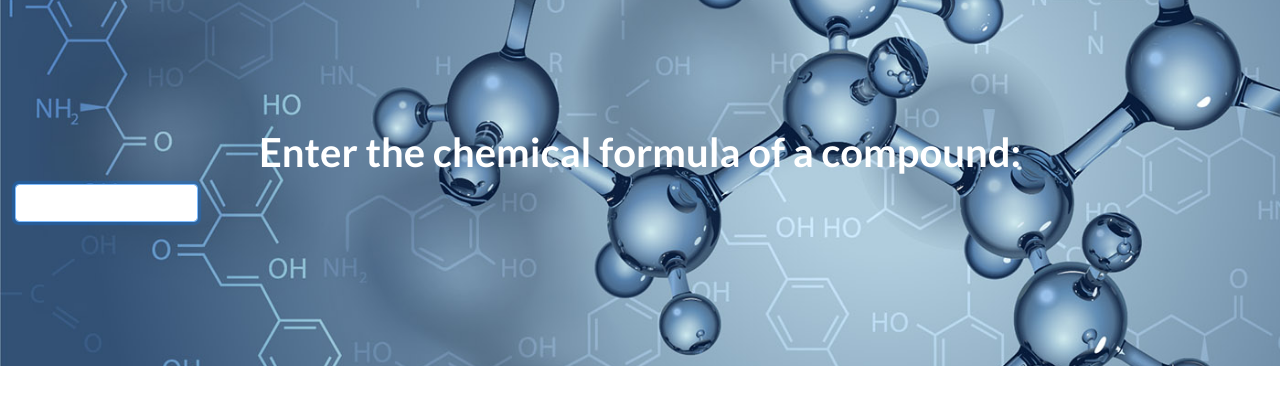
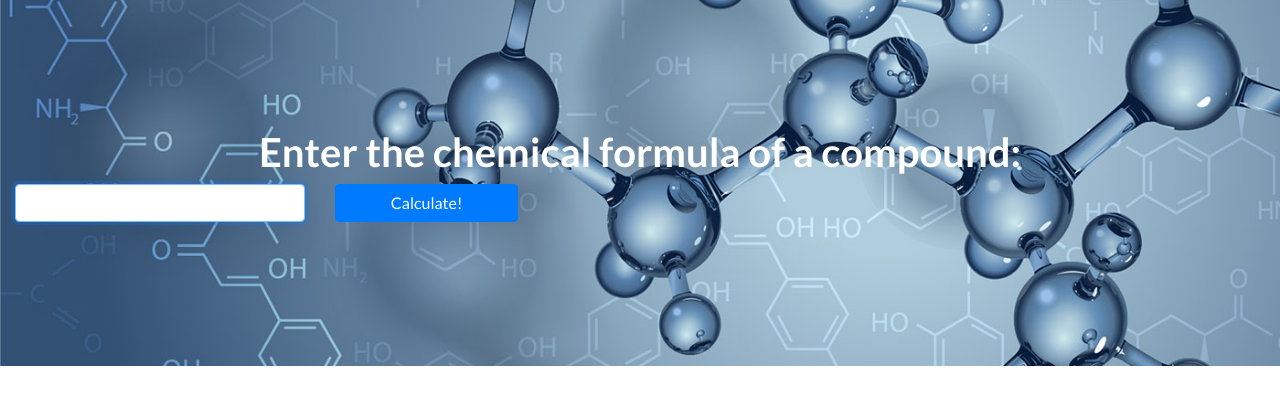
Before and after one commit to meksju/chemical_calc, a Flask app: page / in a window 1280 px wide. Shown: the part 56-461 px from the top of the page. Run offline with Flask 2, Linux system fonts and the light colour scheme; some libraries are stand-ins or nearby versions.

Commit message:
add submit button

```diff
--- a/static/styles/css/landing-page.css
+++ b/static/styles/css/landing-page.css
@@ -27,8 +27,8 @@ header.main-header {
   width: 100%;
 }
 
-form{
-    text-align: center !important;
+.form {
+
 }
 
 header.masthead .overlay {
--- a/templates/pages/index.html
+++ b/templates/pages/index.html
@@ -7,22 +7,24 @@
 {% block main %}
 <!-- Main header -->
     <header class="main-header  text-white text-center">
-        <div class="overlay"></div>
         <div class="container-fluid">
             <div class="row">
-              <div class="col-md-12" >
-                   <h1 class="md-5">Enter the chemical formula of a compound:</h1>
+                <div class="col-md-12">
+                   <h1>Enter the chemical formula of a compound:</h1>
                   <!-- Input form -->
-                  <div class="row">
-                      <div class="col-md-2">
-                          <body>
+                    <div class="input-block mx-auto">
                         <form action="/" method="post">
                         <div class="form-group">
+                            <div class="row">
+                                <div class="col-md-3">
                                     <input type="text" class="form-control" name="formula"  autofocus>
                                 </div>
+                                <div class="col-md-2">
+                                    <button type="submit" class="btn btn-block btn-primary">Calculate!</button>
+                                </div>
+                            </div>
+                        </div>
                     </form>
-                          </body>
-                       </div>
                     </div>
                </div>
             </div>
```
Lines whose indentation alone changed are shown as unchanged.
